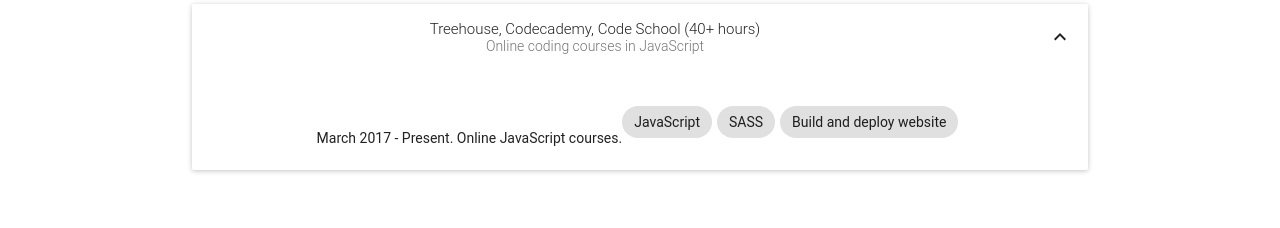
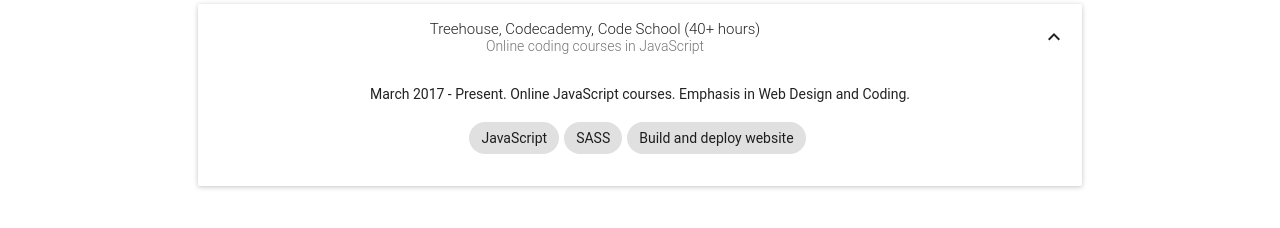
Before and after one commit to phat14191/portfolio-website, a React (Create React App) app: page /portfolio in a window 1280 px wide. Both pictures are taken after a click on the button 1060 px from the left and 342 px from the top of the page. Shown: the part 306-534 px from the top of the page. Built offline with nearby package versions, Linux system fonts and the light colour scheme.

Commit message:
add more description handleExpandChange3

```diff
--- a/src/main/components/portfolio/Portfolio.js
+++ b/src/main/components/portfolio/Portfolio.js
@@ -139,8 +139,7 @@
                       <CardHeader title="Treehouse, Codecademy, Code School (40+ hours)" subtitle="Online coding courses in JavaScript"
                         actAsExpander={true} showExpandableButton={true}/>
                       <CardText expandable={true}>
-                          March 2017 - Present. Online JavaScript courses.
-
+                          March 2017 - Present. Online JavaScript courses. Emphasis in Web Design and Coding.
                           <div className="timeline-entries">
                             <div className="timeline-entry-chip">
                               <Chip>JavaScript</Chip>
--- a/src/main/components/portfolio/portfolio.css
+++ b/src/main/components/portfolio/portfolio.css
@@ -25,6 +25,6 @@
 
 .timeline {
     height: 1450px;
-    width: 70%;
+    width: 69%;
     display: inline-block;
 }
```
